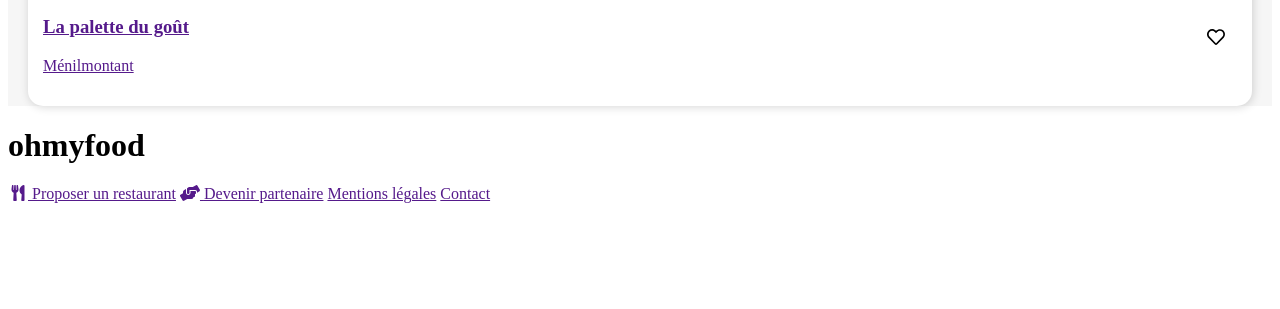
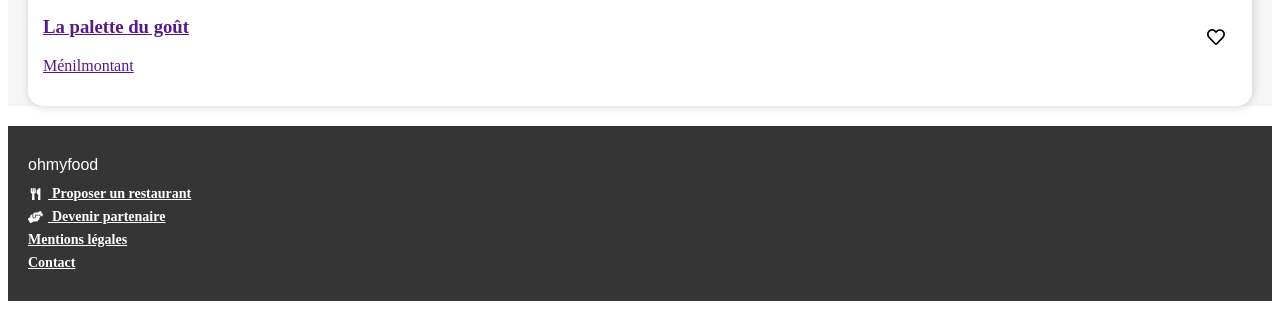
Before and after one commit to becq-didier/DidierBecq_3_01022021, a website: page index.html in a window 1280 px wide. Shown: the part 2180-2489 px from the top of the page. Before the commit the page ends 2391 px from the top, so only its background shows below. Drawn offline with Linux system fonts and the light colour scheme; a web font is replaced by a local one.

Commit message:
feat:(footer):footer style of the home page

```diff
--- /dev/null
+++ b/sass/layout/_footer.scss
@@ -0,0 +1,35 @@
+.footer {
+    background: $color-fond-footer;
+
+    &__container {
+        display: flex;
+        flex-direction: column;
+        padding: 20px 20px 30px 20px;
+        color: white;
+
+
+        &__title {
+            font-family: Shrikhand, Arial, sans-serif;
+            font-weight: lighter;
+            font-size: 16px;
+            margin-bottom: 5px;
+        }
+
+        & a {
+            color: white;
+            margin-top: 5px;
+
+            i {
+                font-size: 12px;
+                width: 50px;
+                margin-right: 5px;
+            }
+
+            span {
+                font-size: 14px;
+                font-weight: bold;
+            }
+
+        }
+    }
+}
--- a/sass/pages/home.scss
+++ b/sass/pages/home.scss
@@ -8,3 +8,4 @@
 @import "../layout/presentation";
 @import "../layout/operation";
 @import "../layout/restaurant";
+@import "../layout/footer";
```
Also changed, not shown: css/home.css, 1 other file.
